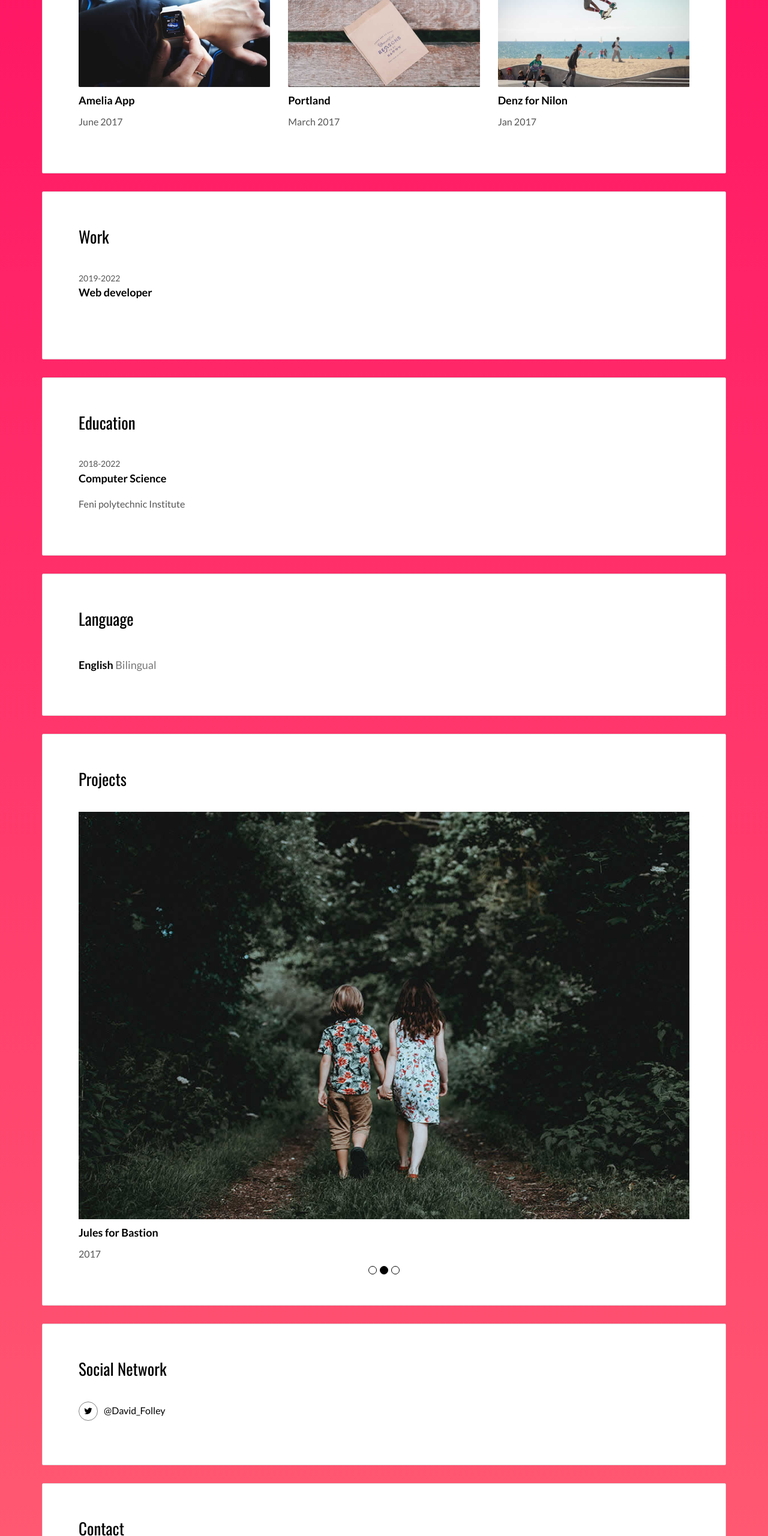
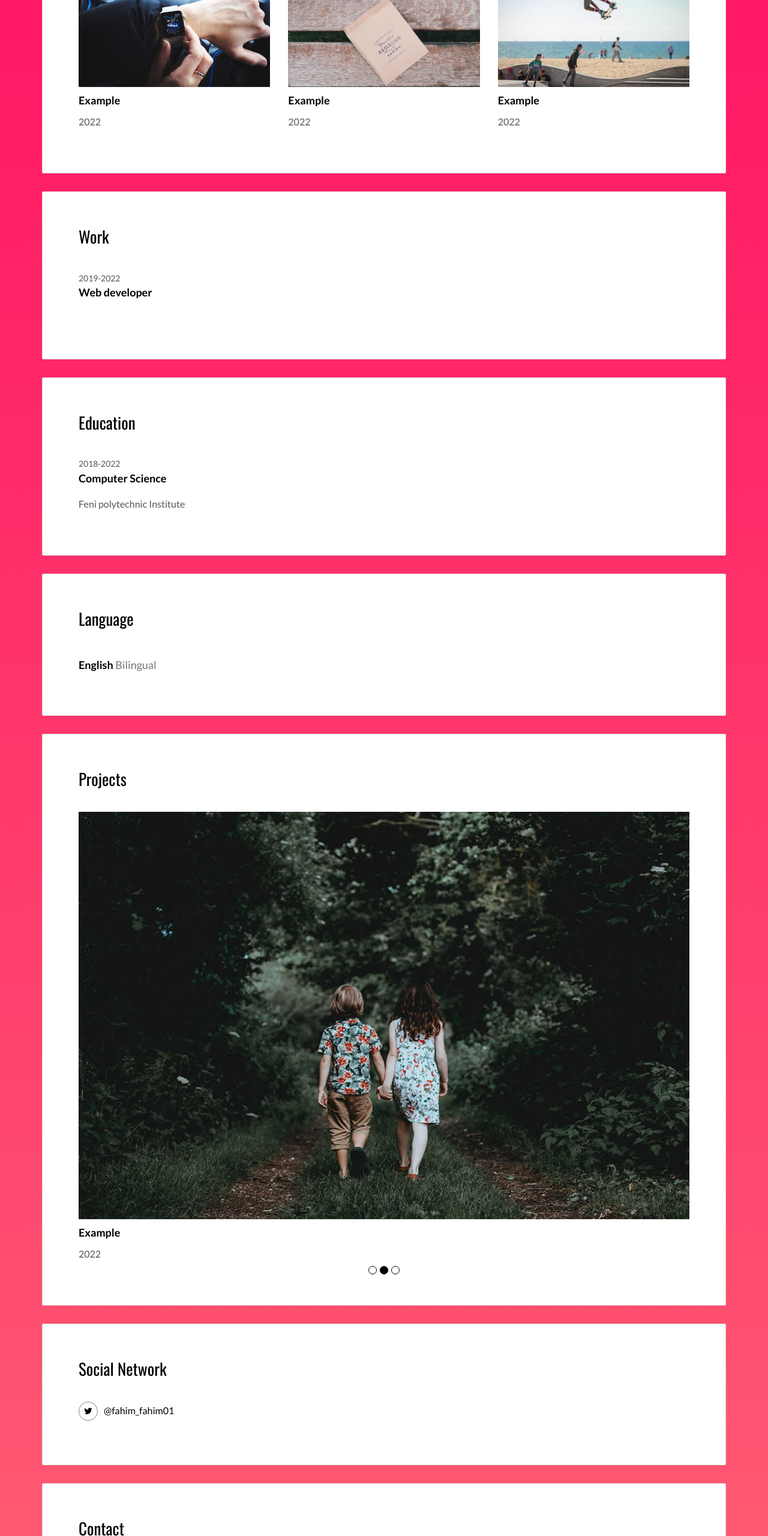
Before and after one commit to farhanmonsurfahim/farhanmonsurfahim.github.io, a plain HTML site: page index.html in a window 1280 px wide. Shown: the part 928-3488 px from the top of the page at 60% size. Drawn offline with nearby package versions, Linux system fonts and the light colour scheme.

Commit message:
Update index.html

```diff
--- a/index.html
+++ b/index.html
@@ -80,18 +80,18 @@
             <div class="row">
               <div class="col-md-4">
                 <img src="./assets/images/img-02.jpg" class="img-responsive" alt="">
-                <h3 class="h5">Amelia App</h3>
-                <p>June 2017</p>
+                <h3 class="h5">Example</h3>
+                <p>2022</p>
               </div>
               <div class="col-md-4">
                 <img src="./assets/images/img-03.jpg" class="img-responsive" alt="">
-                <h3 class="h5">Portland</h3>
-                <p>March 2017</p>
+                <h3 class="h5">Example</h3>
+                <p>2022</p>
               </div>
               <div class="col-md-4">
                 <img src="./assets/images/img-04.jpg" class="img-responsive" alt="">
-                <h3 class="h5">Denz for Nilon</h3>
-                <p>Jan 2017</p>
+                <h3 class="h5">Example</h3>
+                <p>2022</p>
               </div>
             </div>
           </div>
@@ -176,23 +176,23 @@
               <div class="item active">
                 <img src="./assets/images/img-05.jpg" class="img-responsive" alt="...">
                 <div class="carousel-caption">
-                  <h3 class="h5">Jules for Bastion</h3>
-                  <p>2017</p>
+                  <h3 class="h5">Example</h3>
+                  <p>2022</p>
                 </div>
               </div>
               <div class="item">
                 <img src="./assets/images/img-06.jpg" class="img-responsive" alt="...">
                 <div class="carousel-caption">
-                  <h3 class="h5">Jules for Bastion</h3>
-                  <p>2017</p>
+                  <h3 class="h5">Example</h3>
+                  <p>2022</p>
                 </div>
               </div>
 
               <div class="item">
                 <img src="./assets/images/img-08.jpg" class="img-responsive" alt="...">
                 <div class="carousel-caption">
-                  <h3 class="h5">Jules for Bastion</h3>
-                  <p>2017</p>
+                  <h3 class="h5">Example</h3>
+                  <p>2022</p>
                 </div>
               </div>
             </div>
@@ -213,7 +213,7 @@
             <h2>Social Network</h2>
             <div class="row">
               <div class="col-md-3">
-                <p class="social-buttons"><a href="https://twitter.com/" title=""><span class="social-round-icon fa-icon"><i class="fa fa-twitter"></i></span>@David_Folley</a></p>
+                <p class="social-buttons"><a href="https://twitter.com/fahim_fahim01" title=""><span class="social-round-icon fa-icon"><i class="fa fa-twitter"></i></span>@fahim_fahim01</a></p>
               </div>
               <div class="col-md-3">
 
```
